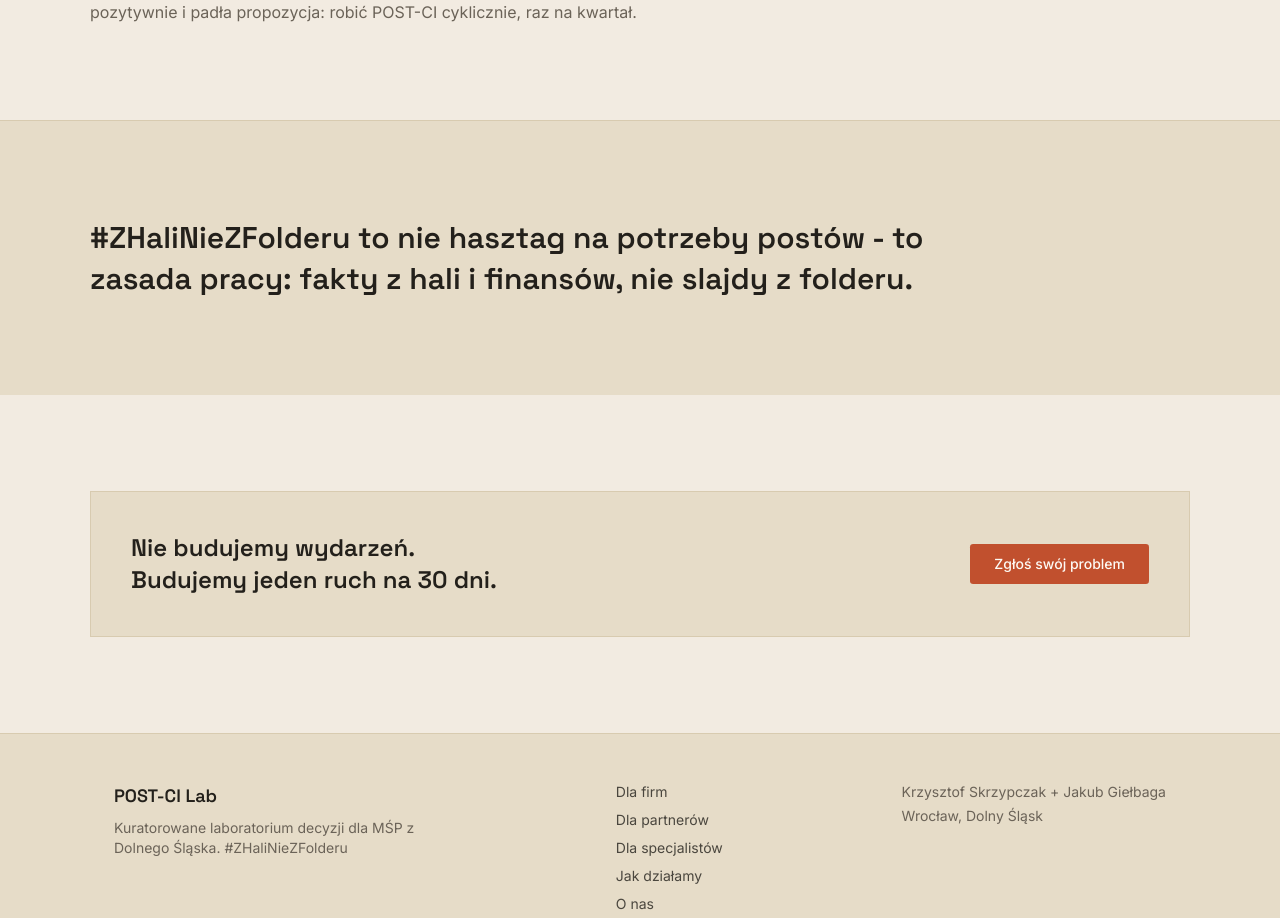
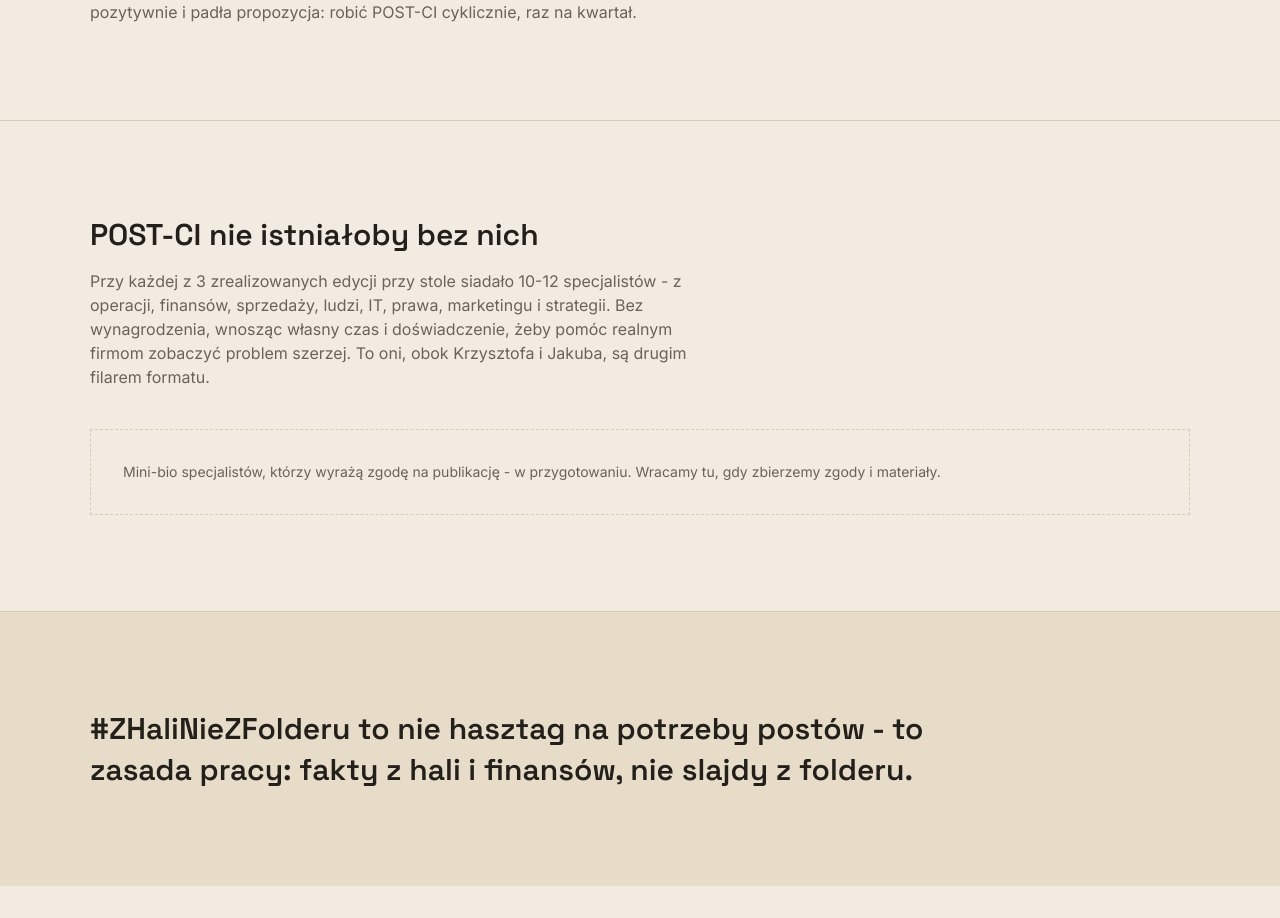
Before and after one commit to Skrzyou/post-ci, a Next.js app: page /o-nas in a window 1280 px wide. Shown: the part 1464-2382 px from the top of the page. Built offline with nearby package versions, Linux system fonts and the light colour scheme.

Commit message:
tresc: nowa sekcja O nas - podziekowanie specjalistom, miejsce na mini-bio za zgoda

```diff
--- a/src/app/o-nas/page.tsx
+++ b/src/app/o-nas/page.tsx
@@ -2,6 +2,7 @@ import type { Metadata } from "next";
 import { ONasHero } from "@/components/sections/o-nas/ONasHero";
 import { KtoJestKim } from "@/components/sections/o-nas/KtoJestKim";
 import { Geneza } from "@/components/sections/o-nas/Geneza";
+import { Specjalisci } from "@/components/sections/o-nas/Specjalisci";
 import { Haslo } from "@/components/sections/o-nas/Haslo";
 import { CtaKoncowe } from "@/components/sections/CtaKoncowe";
 
@@ -17,6 +18,7 @@ export default function ONasPage() {
       <ONasHero />
       <KtoJestKim />
       <Geneza />
+      <Specjalisci />
       <Haslo />
       <CtaKoncowe />
     </>
--- /dev/null
+++ b/src/components/sections/o-nas/Specjalisci.tsx
@@ -0,0 +1,28 @@
+import { Reveal } from "@/components/motion/Reveal";
+
+export function Specjalisci() {
+  return (
+    <section className="border-b border-border px-6 py-24">
+      <div className="mx-auto max-w-[1100px]">
+        <Reveal>
+          <h2 className="text-balance font-heading text-3xl font-semibold md:max-w-[26ch]">
+            POST-CI nie istniałoby bez nich
+          </h2>
+          <p className="mt-4 max-w-[64ch] text-pretty text-muted-foreground">
+            Przy każdej z 3 zrealizowanych edycji przy stole siadało 10-12 specjalistów - z operacji,
+            finansów, sprzedaży, ludzi, IT, prawa, marketingu i strategii. Bez wynagrodzenia, wnosząc
+            własny czas i doświadczenie, żeby pomóc realnym firmom zobaczyć problem szerzej. To oni, obok
+            Krzysztofa i Jakuba, są drugim filarem formatu.
+          </p>
+        </Reveal>
+
+        <Reveal delay={0.1}>
+          <div className="mt-10 border border-dashed border-border p-8 text-sm text-muted-foreground">
+            Mini-bio specjalistów, którzy wyrażą zgodę na publikację - w przygotowaniu. Wracamy tu, gdy
+            zbierzemy zgody i materiały.
+          </div>
+        </Reveal>
+      </div>
+    </section>
+  );
+}
```
